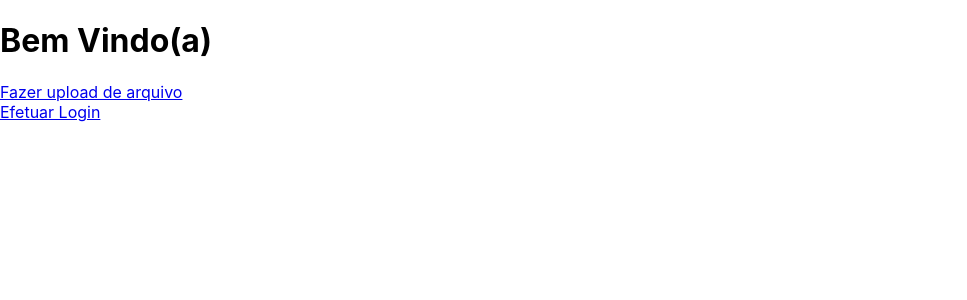
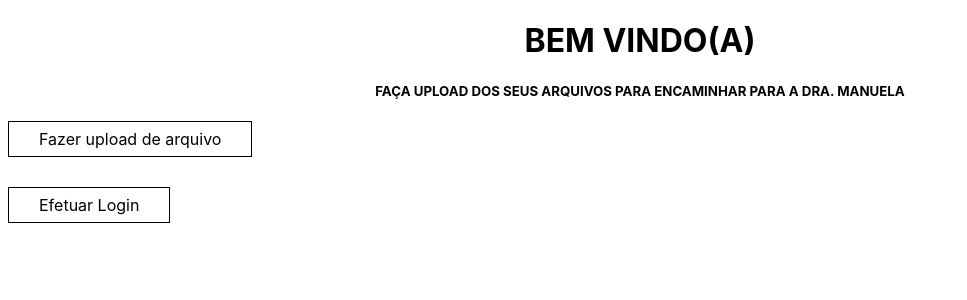
Before and after one commit to leivas777/uploadDocs, a React (Create React App) app: page / in a window 1280 px wide. Shown: the top 300 px of the page, without its empty margins (0-967 px from the left). Built offline with nearby package versions, Linux system fonts and the light colour scheme; no server answers.

Commit message:
Ajustes na Home e no Uploads

```diff
--- a/src/index.css
+++ b/src/index.css
@@ -1,5 +1,5 @@
 body {
-  margin: 0;
+  margin: 50;
   font-family: -apple-system, BlinkMacSystemFont, 'Segoe UI', 'Roboto', 'Oxygen',
     'Ubuntu', 'Cantarell', 'Fira Sans', 'Droid Sans', 'Helvetica Neue',
     sans-serif;
--- a/src/pages/Home/Home.js
+++ b/src/pages/Home/Home.js
@@ -9,8 +9,8 @@ const Home = () => {
     <div>
       <div className={styles.title}>
         <h1>Bem Vindo(a)</h1>
+        <h5>Faça upload dos seus arquivos para encaminhar para a Dra. Manuela</h5>
       </div>
-
       <div className={styles.body}>
         <div className={styles.uploads}>
           <Link to='/upload'>Fazer upload de arquivo</Link>
--- a/src/pages/Home/Home.module.css
+++ b/src/pages/Home/Home.module.css
@@ -0,0 +1,36 @@
+.title {
+    text-transform: uppercase;
+    text-align: center;
+}
+
+.body {
+    display: flex;
+    flex-direction: column;
+    gap: 30px;
+}
+
+.uploads,
+.login {
+    background-color: transparent;
+    border-radius: 0;
+    width: fit-content;
+    border: 1px solid #000;
+    padding: 7px 30px;
+}
+
+.uploads a,
+.login a {
+    text-decoration: none;
+    color: #000;
+}
+
+.uploads a:hover,
+.login a:hover{
+        color: #fff;
+}
+
+.uploads:hover,
+.login:hover {
+    background-color: #000;
+
+}
--- a/src/pages/UploadDocs/Upload.module.css
+++ b/src/pages/UploadDocs/Upload.module.css
@@ -1,31 +1,52 @@
-.body{
+.body {
     margin-top: 15px;
 }
 
-.uploadContainer{
+.uploadContainer {
     display: flex;
     flex-direction: column;
 }
 
-.uploadTitle{
+.uploadTitle {
     text-align: center;
 }
-.uploadData{
+
+.uploadData {
     padding: 20px;
 
 }
-.uploadData form{
+
+.uploadData form {
     display: flex;
     flex-direction: column;
     gap: 25px;
     align-items: center;
 }
 
-.uploadData form label{
+.uploadData form label {
     display: flex;
     gap: 10px;
     font-weight: bold;
 }
-.uploadData form label input{
+
+.uploadData form label input {
     width: 200px;
 }
+
+form button {
+    background-color: #1a8918;
+    color: #fff;
+    text-align: center;
+    cursor: pointer;
+    border-radius: 10px;
+    width: 120px;
+    font-weight: bold;
+    border: none;
+    padding: 10px 15px;
+    font-size: 1em;
+}
+
+form button:hover {
+    background-color: #0F730C;
+    color: #fff;
+}
```
